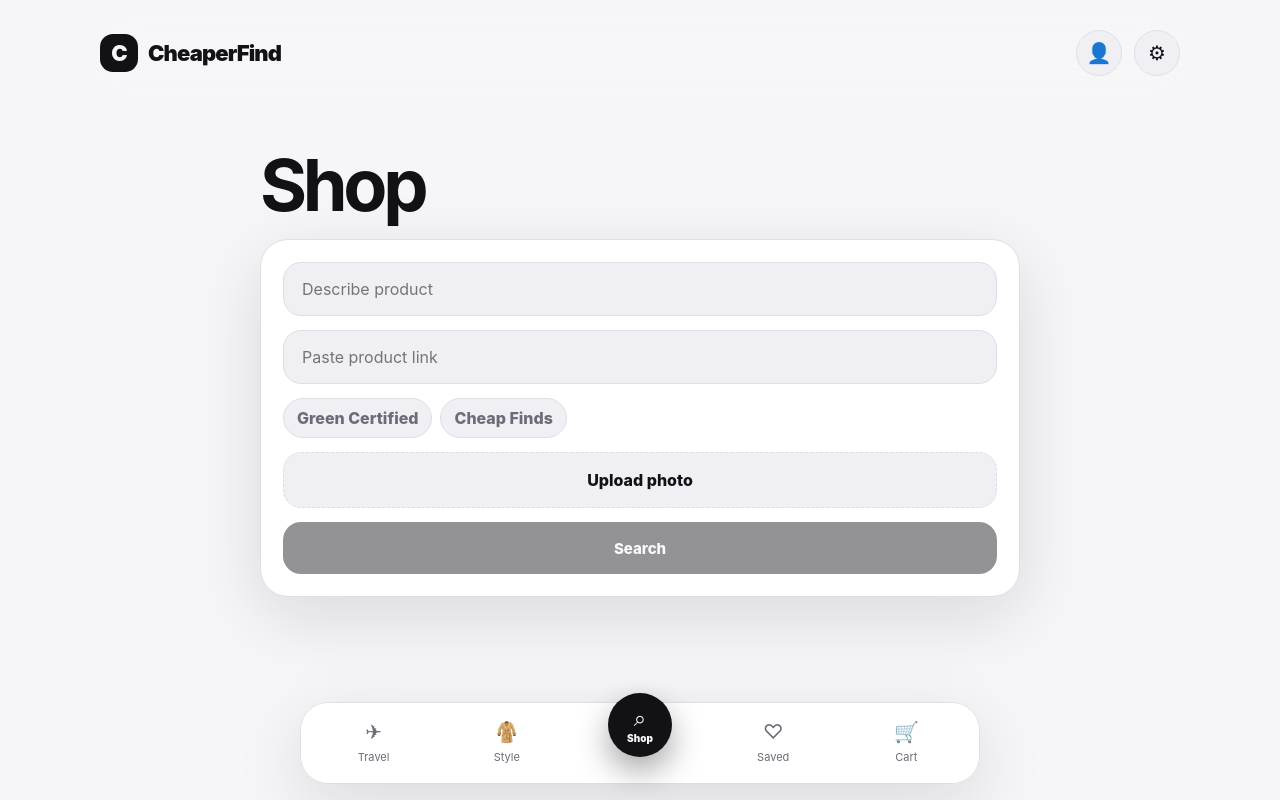
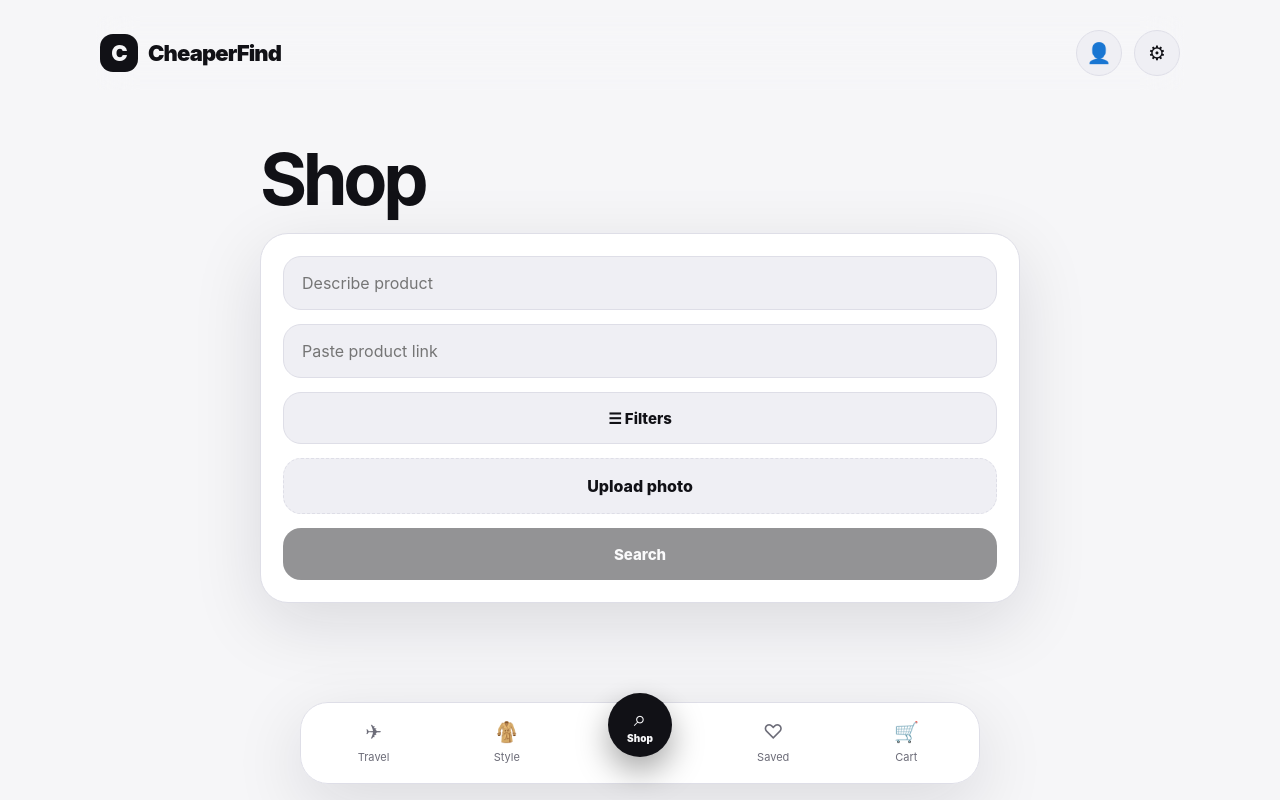
Before and after one commit to Jakelevin999/ccheapest-app-ver-3-, a Next.js app: page / in a window 1280 px wide. Built offline with nearby package versions, Linux system fonts and the light colour scheme.

Commit message:
Add shop filter drawer with special filters and price slider

```diff
--- a/app/page.tsx
+++ b/app/page.tsx
@@ -1,6 +1,8 @@
 'use client';
 import { useState } from 'react';
 import { useRouter } from 'next/navigation';
+
+const specialOptions = ['BPA Free','Greenguard Certified','Vegan','Cruelty Free','Non Toxic','Organic','FSC Certified'];
 
 function compressImage(file: File): Promise<string> {
   return new Promise((resolve, reject) => {
@@ -30,10 +32,15 @@
   const [description, setDescription] = useState('');
   const [url, setUrl] = useState('');
   const [imageData, setImageData] = useState<string>('');
-  const [greenCertified, setGreenCertified] = useState(false);
-  const [cheapFinds, setCheapFinds] = useState(false);
+  const [filtersOpen, setFiltersOpen] = useState(false);
+  const [specialFilters, setSpecialFilters] = useState<string[]>([]);
+  const [maxPrice, setMaxPrice] = useState(500);
   const [loading, setLoading] = useState(false);
   const router = useRouter();
+
+  function toggleSpecial(name:string){
+    setSpecialFilters(current => current.includes(name) ? current.filter(x => x !== name) : [...current, name]);
+  }
 
   async function onFile(file?: File) {
     if (!file) return;
@@ -47,7 +54,7 @@
       const res = await fetch('/api/search', {
         method: 'POST',
         headers: { 'Content-Type': 'application/json' },
-        body: JSON.stringify({ description: description.trim(), url: url.trim(), imageData, greenCertified, cheapFinds })
+        body: JSON.stringify({ description: description.trim(), url: url.trim(), imageData, specialFilters, maxPrice })
       });
       const data = await res.json();
       localStorage.setItem('cheaperfind:lastResults', JSON.stringify(data));
@@ -60,10 +67,22 @@
     <div className="card searchBox shopCard">
       <input className="input" placeholder="Describe product" value={description} onChange={e => setDescription(e.target.value)} />
       <input className="input" placeholder="Paste product link" value={url} onChange={e => setUrl(e.target.value)} />
-      <div className="filterRow">
-        <button type="button" className={greenCertified ? 'filter active greenFilter' : 'filter'} onClick={() => setGreenCertified(v => !v)}>Green Certified</button>
-        <button type="button" className={cheapFinds ? 'filter active cheapFilter' : 'filter'} onClick={() => setCheapFinds(v => !v)}>Cheap Finds</button>
-      </div>
+      <button type="button" className="button secondary" onClick={() => setFiltersOpen(v => !v)}>☰ Filters</button>
+      {filtersOpen && <div className="filterPanel">
+        <details className="filterDrop" open>
+          <summary>Price</summary>
+          <div className="sliderBlock">
+            <div className="sliderTop"><span>Max price</span><strong>${maxPrice}</strong></div>
+            <input className="priceSlider" type="range" min="10" max="1000" step="10" value={maxPrice} onChange={e => setMaxPrice(Number(e.target.value))} />
+          </div>
+        </details>
+        <details className="filterDrop">
+          <summary>Special filters</summary>
+          <div className="filterRow">
+            {specialOptions.map(name => <button type="button" key={name} className={specialFilters.includes(name) ? 'filter active greenFilter' : 'filter'} onClick={() => toggleSpecial(name)}>{name}</button>)}
+          </div>
+        </details>
+      </div>}
       <label className="uploadBox"><input type="file" accept="image/*" onChange={e => onFile(e.target.files?.[0])} /><span>{imageData ? 'Photo ready' : 'Upload photo'}</span></label>
       {imageData && <img src={imageData} alt="preview" className="preview" />}
       <button className="button" onClick={search} disabled={loading || (!description && !url && !imageData)}>{loading ? 'Searching...' : 'Search'}</button>
```
